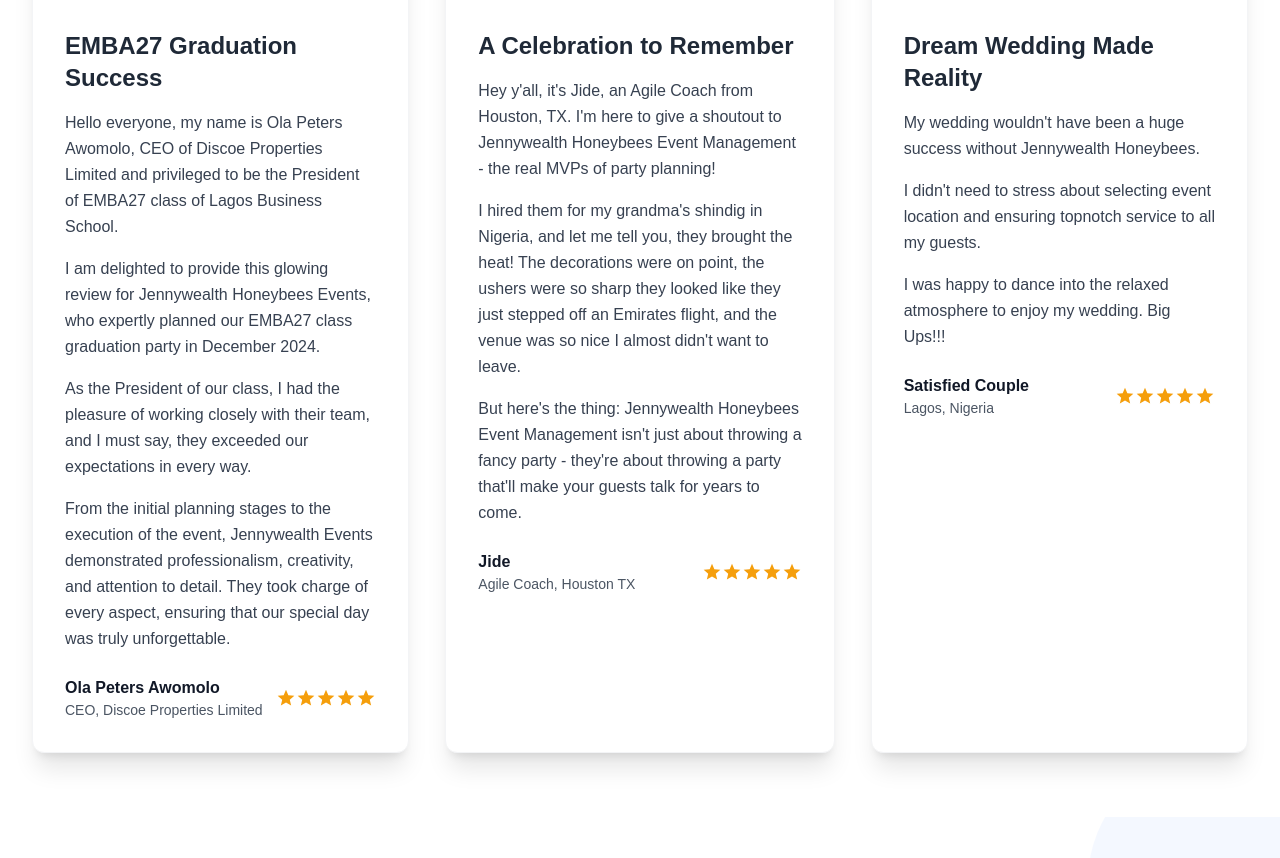
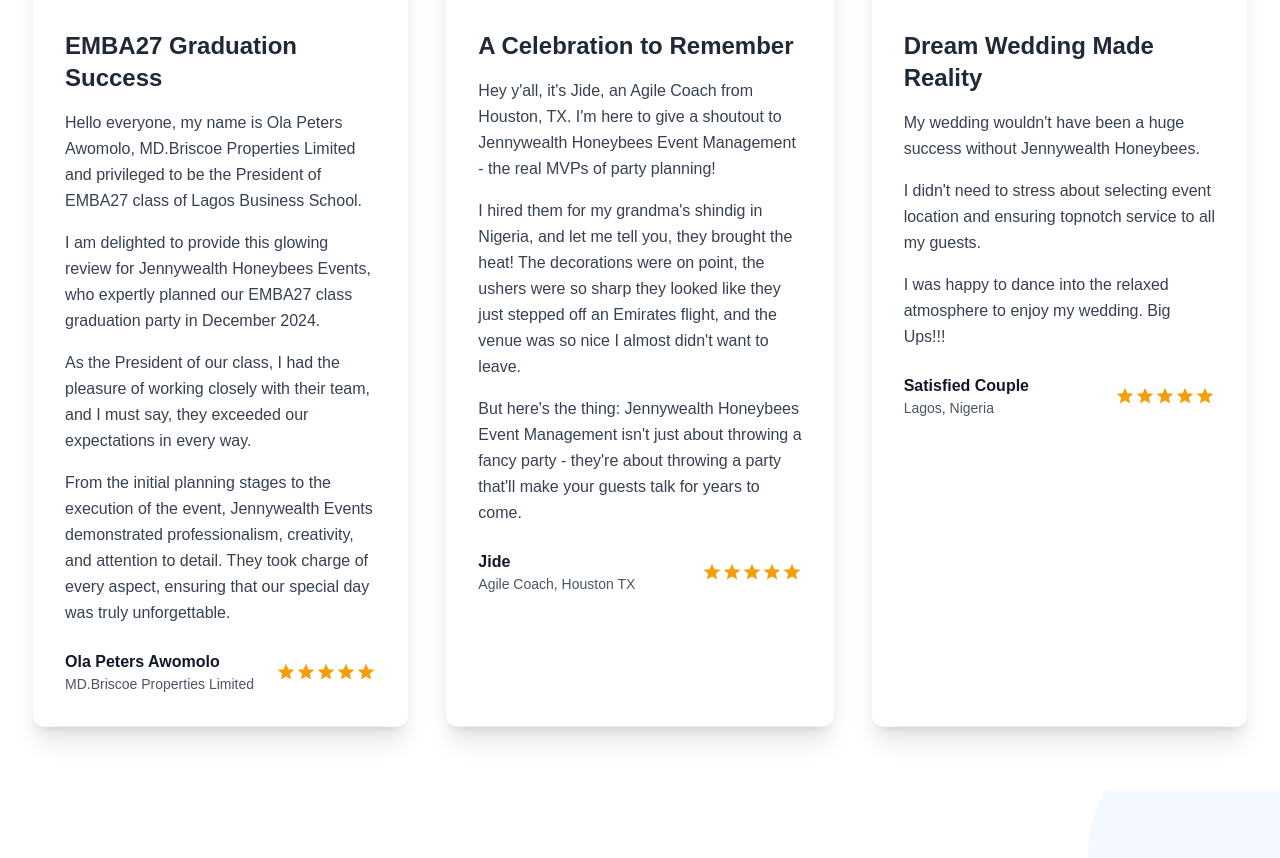
Before and after one commit to LinetMutuku/jennywealth, a Next.js app: page /testimonials in a window 1280 px wide. Shown: the part 1203-2061 px from the top of the page. Built offline with nearby package versions, Linux system fonts and the light colour scheme.

Commit message:
changed the TestimonialStories.tsx CEO name

```diff
--- a/src/app/components/Testimonials-components/TestimonialStories.tsx
+++ b/src/app/components/Testimonials-components/TestimonialStories.tsx
@@ -138,7 +138,7 @@
                 viewport={{ once: true }}
             >
                 <motion.p className="text-gray-700 leading-relaxed" variants={itemVariants}>
-                    Hello everyone, my name is Ola Peters Awomolo, CEO of Discoe Properties Limited and privileged to be the President of EMBA27 class of Lagos Business School.
+                    Hello everyone, my name is Ola Peters Awomolo, MD.Briscoe Properties Limited and privileged to be the President of EMBA27 class of Lagos Business School.
                 </motion.p>
                 <motion.p className="text-gray-700 leading-relaxed" variants={itemVariants}>
                     I am delighted to provide this glowing review for Jennywealth Honeybees Events, who expertly planned our EMBA27 class graduation party in December 2024.
@@ -159,7 +159,7 @@
             >
                 <div className="flex flex-col">
                     <p className="font-semibold text-gray-900">Ola Peters Awomolo</p>
-                    <p className="text-sm text-gray-600">CEO, Discoe Properties Limited</p>
+                    <p className="text-sm text-gray-600">MD.Briscoe Properties Limited</p>
                 </div>
                 <div className="ml-auto">
                     <div className="flex items-center">
```
